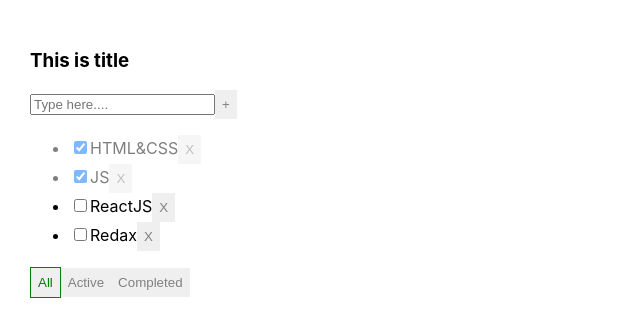
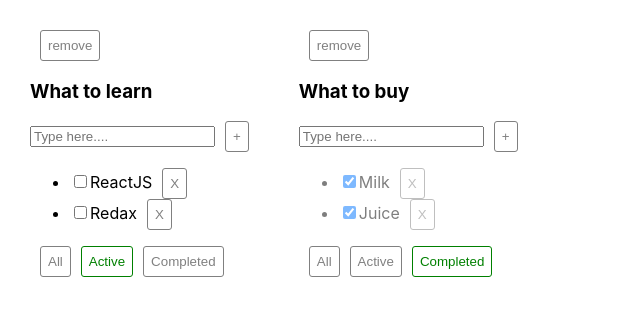
Before and after one commit to EleonoraPavlova/todo-react, a React (Create React App) app: page /#/ in a window 1280 px wide. Shown: the top 336 px of the page, without its empty margins (0-640 px from the left). Built offline with nearby package versions, Linux system fonts and the light colour scheme.

Commit message:
associative arr/delete/add

```diff
--- a/src/App.tsx
+++ b/src/App.tsx
@@ -1,42 +1,112 @@
 import React, { useState } from 'react';
 import "./style/App.css";
-import TodoList, { Task } from './components/TodoList/TodoList';
+import TodoList from './components/TodoList/TodoList';
 import { v1 } from "uuid";
 
+export type TodoListsType = {
+  id: string
+  title: string
+  filter: FilterValues
+}
 
-
+export type FilterValues = "all" | "completed" | "active"
 
 function App() {
-  let [tasks, setTasks] = useState<Task[]>([
+
+  // let [tasks, setTasks] = useState<Task[]>([
+  //   { id: v1(), title: "HTML&CSS", isDone: true },
+  //   { id: v1(), title: "JS", isDone: true },
+  //   { id: v1(), title: "ReactJS", isDone: false },
+  //   { id: v1(), title: "Redax", isDone: false }
+  // ])
+
+  let todoListId1 = v1()
+  let todoListId2 = v1()
+
+  let [tasksObj, setTasks] = useState({
+    [todoListId1]: [ //id этот передала пропсами id={l.id}  в  TodoList
       { id: v1(), title: "HTML&CSS", isDone: true },
       { id: v1(), title: "JS", isDone: true },
       { id: v1(), title: "ReactJS", isDone: false },
       { id: v1(), title: "Redax", isDone: false }
+    ],
+    [todoListId2]: [
+      { id: v1(), title: "Milk", isDone: true },
+      { id: v1(), title: "Juice", isDone: true },
+      { id: v1(), title: "Meat", isDone: false },
+      { id: v1(), title: "Bread", isDone: false }
+    ]
+  }
+  )
+
+  function removeTask(id: string, togoListId: string) {
+    let tasks = tasksObj[togoListId]//достала нужный массив сначала
+    let filteredTasks = tasks.filter(t => t.id !== id) // получила фильтрованные таски
+    tasksObj[togoListId] = filteredTasks //перезаписать массив: такски которые были по дефолту на новые фильтрованные
+    setTasks({ ...tasksObj }) //cделала копию ВСЕГО объекта тасок, чтобы перезапипись массива была отренденена
+    //react не реагирует на присваивание, он реагирует создание копии массива объекта и тд
+  }
+
+  function addTask(inputValue: string, togoListId: string) {
+    let tasks = tasksObj[togoListId]//достала нужный массив сначала
+    let newTask = { id: v1(), title: inputValue, isDone: false }
+    tasksObj[togoListId] = [newTask, ...tasks]
+    setTasks({ ...tasksObj })
+  }
+
+  function changeStatus(taskId: string, isDone: boolean, togoListId: string) {
+    let tasks = tasksObj[togoListId]//достала нужный массив сначала
+    let task = tasks.find(t => t.id === taskId)
+    if (task) {
+      task.isDone = isDone;
+      setTasks({ ...tasksObj }) //чтобы был перерендер изменения! обязательно!
+    }
+  }
+
+  let [todoLists, setTodoLists] = useState<TodoListsType[]>([ //этот стейт для управления  map отрисовки TodoList
+    { id: todoListId1, title: "What to learn", filter: "active" },
+    { id: todoListId2, title: "What to buy", filter: "completed" }
   ])
 
-  function removeTask(id: string) {
-    setTasks(tasks.filter(t => t.id !== id))
+
+  function changeFilterHandler(value: FilterValues, id: string) {
+    let todoList = todoLists.find((t) => t.id === id)
+    if (todoList) {
+      todoList.filter = value
+      return setTodoLists([...todoLists])
+    }
   }
 
-  function addTask(inputValue: string) {
-    let newTask = { id: v1(), title: inputValue, isDone: false }
-    let newTasks = [newTask, ...tasks]
-    setTasks(newTasks)
-  }
 
-  function changeStatus(taskId: string, isDone: boolean) {
-    let task = tasks.find(t => t.id === taskId)
-    if (task) {
-      return task.isDone = isDone;
-    }
-    setTasks([...tasks]) //чтобы был перерендер изменения! обязательно!
+  function removeTodolist(togoListId: string) {
+    debugger
+    let removeTodoList = todoLists.filter(l => l.id !== togoListId) //filter возвращает новый массив
+    setTodoLists(removeTodoList)
+    delete tasksObj[togoListId]
+    setTasks({ ...tasksObj })
+    console.log(tasksObj)
   }
 
   return (
-    <div className="App">
-      <TodoList tasks={tasks} title={"This is title"} removeTask={removeTask} addTask={addTask} changeStatus={changeStatus} />
+    <div className="App">{todoLists.map((l) => {
+
+      let tasksForTodolist = tasksObj[l.id];
+      if (l.filter === 'completed') {
+        tasksForTodolist = tasksObj[l.id].filter(t => t.isDone);
+      }
+      if (l.filter === 'active') {
+        tasksForTodolist = tasksObj[l.id].filter(t => !t.isDone);
+      }
+
+      return (<div key={l.id} >
+        <TodoList tasks={tasksForTodolist} title={l.title}
+          removeTask={removeTask} addTask={addTask} changeStatus={changeStatus}
+          id={l.id} filter={l.filter} changeFilterHandler={changeFilterHandler} removeTodolist={removeTodolist} />
+      </div>
+      )
+    }
+    )}
     </div>
   );
 }
-
 export default App;
--- a/src/components/ButtonComponent/ButtonComponent.tsx
+++ b/src/components/ButtonComponent/ButtonComponent.tsx
@@ -16,13 +16,13 @@ export const ButtonComponent = (props: ButtonProps) => {
   return (<Button type="button" onClick={onClickHandler} className={props.additionalClass} $active={props.active}>{props.name}</Button>)
 }
 
-//// const Button = styled.button<Pick<ButtonProps, 'active'>>`
+// const Button = styled.button<Pick<ButtonProps, 'active'>>`
 const Button = styled.button<{ $active?: boolean }>`
-background - color: inherit;
+background-color: inherit;
 cursor: pointer;
-margin - left: 10px;
+margin-left: 10px;
 padding: 7px;
-border - radius: 3px;
+border-radius: 3px;
 color: ${props => props.$active ? "green" : "gray"};
-border: ${props => props.$active ? "1px solid green" : "gray"};
+border: ${props => props.$active ? "1px solid green" : "1px solid gray"};
 }`
--- a/src/components/TodoList/TodoList.tsx
+++ b/src/components/TodoList/TodoList.tsx
@@ -1,14 +1,19 @@
 import React, { ChangeEvent, KeyboardEvent, useState } from 'react';
 import { ButtonComponent } from "../ButtonComponent/ButtonComponent";
 import style from "./TodoList.module.scss"
+import { FilterValues } from "../../App";
 
 
 type TodoListProps = {
   title?: string
   tasks: Task[]
-  removeTask: (id: string) => void
-  addTask: (inputValue: string) => void
-  changeStatus: (taskId: string, isDone: boolean) => void
+  removeTask: (id: string, togoListId: string) => void
+  addTask: (inputValue: string, togoListId: string) => void
+  changeStatus: (taskId: string, isDone: boolean, togoListId: string) => void
+  id: string // id из конкретно каждого массива, который лежит в объекте
+  filter: FilterValues
+  changeFilterHandler: (value: FilterValues, id: string) => void
+  removeTodolist: (togoListId: string) => void
 }
 
 export type Task = {
@@ -17,29 +22,12 @@ export type Task = {
   isDone: boolean
 }
 
-type FilterValues = "all" | "completed" | "active"
 
 function TodoList(props: TodoListProps) {
-  let [filter, setFilter] = useState<FilterValues>("all")
   let [error, setError] = useState<string | null>(null)
+  let [inputValue, setInputValue] = useState("")
 
-  const filterList = () => {
-    switch (filter) {
-      case "completed": {
-        return props.tasks.filter(t => t.isDone);
-      }
-      case "active": {
-        return props.tasks.filter(t => !t.isDone);
-      }
-      default: return props.tasks;
-    }
-  }
 
-  function changeFilterHandler(value: FilterValues) {
-    return setFilter(value)
-  }
-
-  let [inputValue, setInputValue] = useState("")
   const onChangeHandler = (e: ChangeEvent<HTMLInputElement>) => {
     setInputValue(e.currentTarget.value); //тот элемент с которым произошло событие
   }
@@ -53,7 +41,7 @@ function TodoList(props: TodoListProps) {
 
   const addTaskHandler = (taskName: string) => {
     if (/[a-zа-яё]/i.test(taskName)) {
-      props.addTask(taskName);
+      props.addTask(taskName, props.id);
       setInputValue("");
     } else {
       setError('Required')
@@ -61,10 +49,10 @@ function TodoList(props: TodoListProps) {
   }
 
   const mappedTasks = () => {
-    return filterList().map(item => {
-      const onRemoveHandler = () => props.removeTask(item.id)
+    return props.tasks.map(item => {
+      const onRemoveHandler = () => props.removeTask(item.id, props.id)
       const onChangeHandler = (e: ChangeEvent<HTMLInputElement>) =>
-        props.changeStatus(item.id, e.currentTarget.checked);
+        props.changeStatus(item.id, e.currentTarget.checked, props.id);
       //console.log(e.currentTarget.checked) //вывожу в консоль смену состояния чеков
 
       return (<li key={item.id} className={item.isDone ? style.done : ""} ><input type="checkbox" checked={item.isDone} onChange={onChangeHandler} />
@@ -74,8 +62,13 @@ function TodoList(props: TodoListProps) {
     })
   }
 
+  const removeTodolistHandler = () => {
+    return props.removeTodolist(props.id)
+  }
+
   return (
     <div>
+      <ButtonComponent name="remove" callBack={removeTodolistHandler} />
       <h3>{props.title}</h3>
       <div>
         <input type="text" placeholder="Type here...."
@@ -92,9 +85,9 @@ function TodoList(props: TodoListProps) {
         {mappedTasks()}
       </ul>
       <div>
-        <ButtonComponent active={filter === "all"} name="All" callBack={() => { changeFilterHandler("all") }} />
-        <ButtonComponent active={filter === "active"} name="Active" callBack={() => { changeFilterHandler("active") }} />
-        <ButtonComponent active={filter === "completed"} name="Completed" callBack={() => { changeFilterHandler("completed") }} />
+        <ButtonComponent active={props.filter === "all"} name="All" callBack={() => { props.changeFilterHandler("all", props.id) }} />
+        <ButtonComponent active={props.filter === "active"} name="Active" callBack={() => { props.changeFilterHandler("active", props.id) }} />
+        <ButtonComponent active={props.filter === "completed"} name="Completed" callBack={() => { props.changeFilterHandler("completed", props.id) }} />
       </div>
     </div >
   );
```
Also changed, not shown: src/tempCodeRunnerFile.js (deleted, +0 -9 lines). Lines whose indentation alone changed are shown as unchanged.
